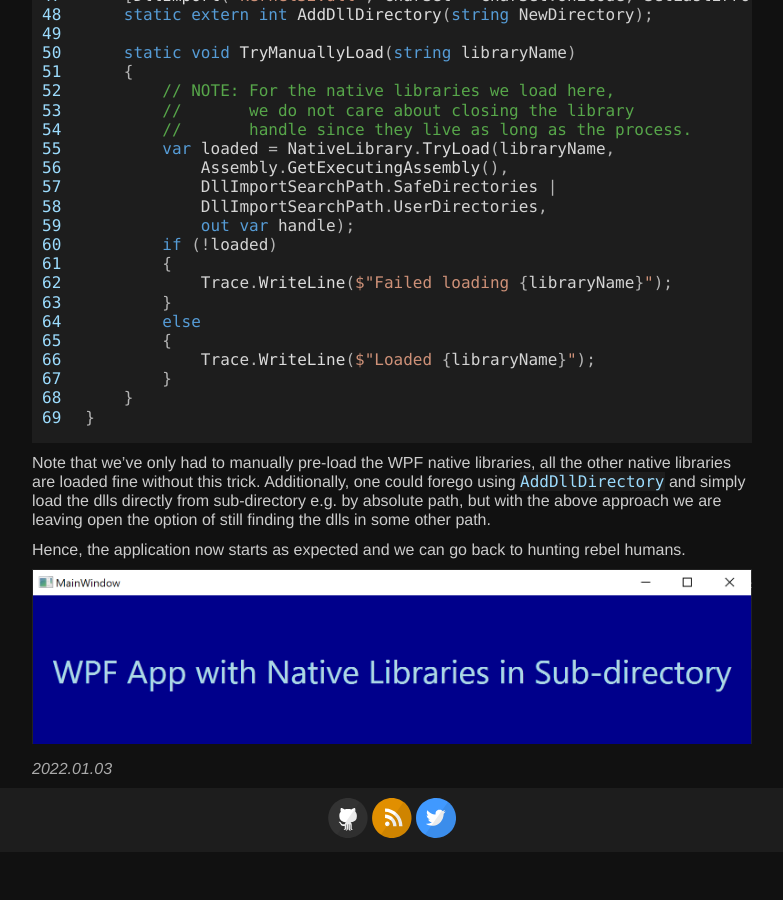
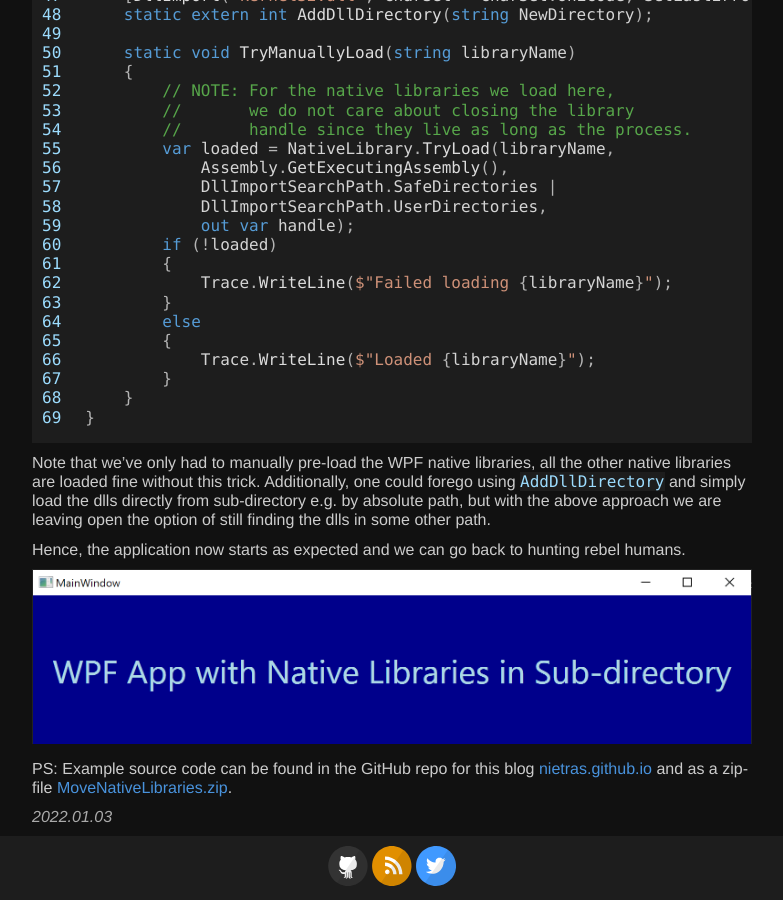
Before and after one commit to nietras/nietras.github.io, a Jekyll site: the page built from _posts/2022-01-03-bendingdotnet-move-native-libraries.md, in a window 1280 px wide and 900 px high, scrolled down 4425 px. Shown: the whole window, without its empty margins (248-1031 px from the left). Built offline with Jekyll 4.4.1, drawn with Linux system fonts in a browser that asks for light colours; before the commit the page ends 5277 px from its top, so only the background shows below that.

Commit message:
Final edits and zip file

```diff
--- a/_posts/2022-01-03-bendingdotnet-move-native-libraries.md
+++ b/_posts/2022-01-03-bendingdotnet-move-native-libraries.md
@@ -253,3 +253,7 @@ Hence, the application now starts as expected and we can go back to hunting
 rebel humans.
 
 ![Move Native Libraries Wpf App]({{ site.baseurl }}/images/2022-01-bendingdotnet-move-native-libraries-to-sub-directory/move-native-libraries-wpf-app.png)
+
+PS: Example source code can be found in the GitHub
+repo for this blog [nietras.github.io](https://github.com/nietras/nietras.github.io)
+and as a zip-file [MoveNativeLibraries.zip]({{ site.baseurl }}/images/2022-01-bendingdotnet-move-native-libraries-to-sub-directory/MoveNativeLibraries.zip).
```
Also changed, not shown: 1 other file.
